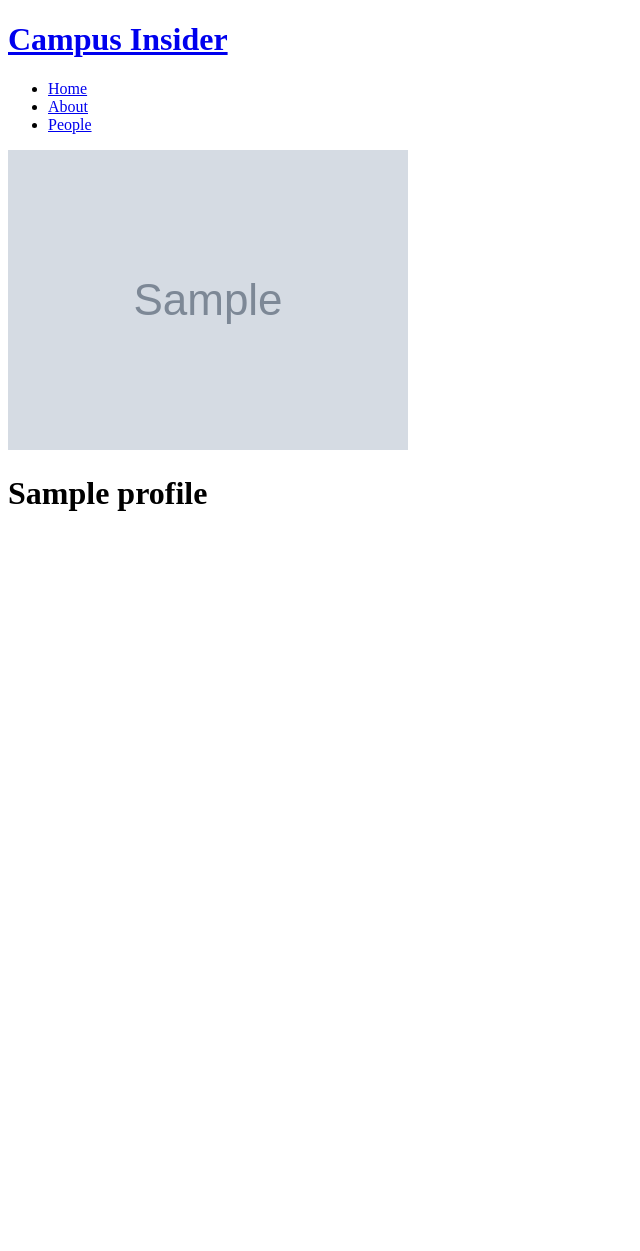
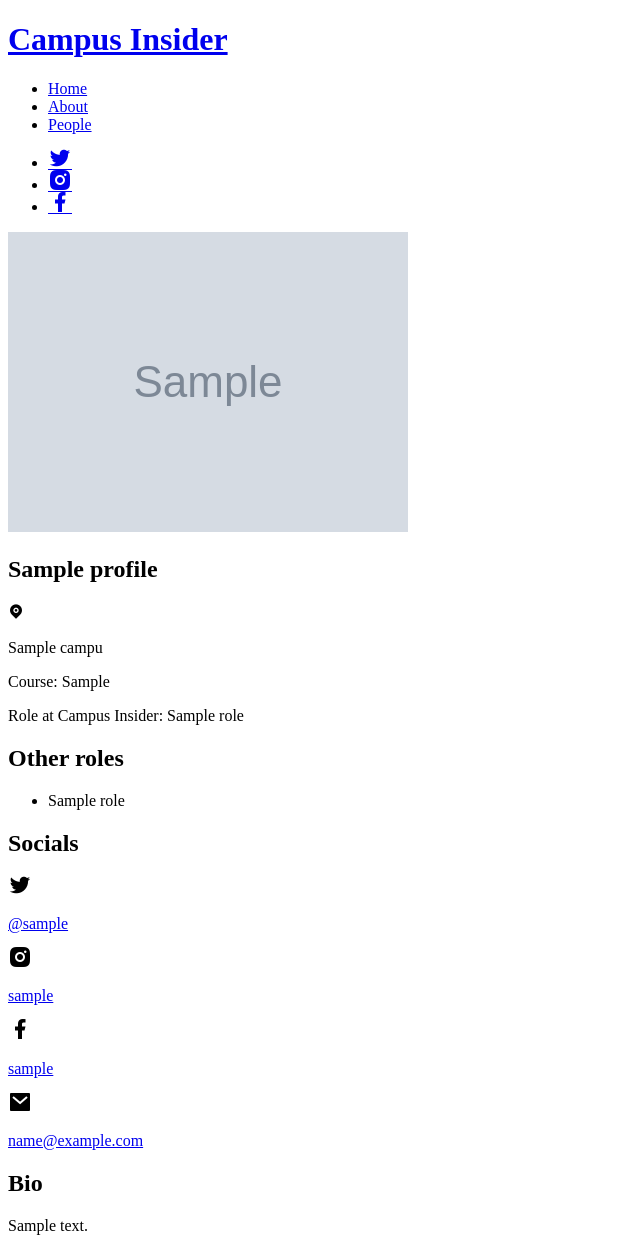
Before and after one commit to kesdigital/campusinsider-django, a Django app: a page that uses templates/base.html in a window 1280 px wide. Shown: the whole page, without its empty margins (0-640 px from the left). Before the commit the page ends 511 px from the top, so only its background shows below. Run offline with Django 4.2, Linux system fonts and the light colour scheme; tables that the repository leaves empty hold one stand-in row (values such as "Sample post"); grey boxes marked "Sample" are stand-in pictures.

Commit message:
Add profile content and details to people/profile_detail.html

```diff
--- a/apps/people/views.py
+++ b/apps/people/views.py
@@ -1,4 +1,4 @@
-from django.http import HttpRequest, HttpResponse, Http404
+from django.http import Http404, HttpRequest, HttpResponse
 from django.shortcuts import get_object_or_404, render
 from django.views import View
 
@@ -12,6 +12,9 @@
 
 class ProfileDetailView(View):
     def get(self, request: HttpRequest, slug) -> HttpResponse:
-        profile = get_object_or_404(Profile, slug=slug)
+        try:
+            profile = Profile.objects.select_related("campus", "main_role").get(slug=slug)
+        except Profile.DoesNotExist:
+            raise Http404("Profile does not exist")
         context = {"profile": profile}
         return render(request, "people/profile_detail.html", context)
--- a/templates/base.html
+++ b/templates/base.html
@@ -4,6 +4,7 @@
   <meta charset="UTF-8">
   <meta http-equiv="X-UA-Compatible" content="IE=edge">
   <meta name="viewport" content="width=device-width, initial-scale=1.0">
+  <link href="https://cdn.jsdelivr.net/npm/remixicon@2.5.0/fonts/remixicon.css" rel="stylesheet">
   {% block head %}{% endblock head %}
 </head>
 <body>
@@ -28,6 +29,24 @@
       </ul>
     </nav>
 
+    <ul class="header__socials">
+      <li>
+        <a href="#">
+          <i class="ri-twitter-fill ri-xl"></i>
+        </a>
+      </li>
+      <li>
+        <a href="#">
+          <i class="ri-instagram-fill ri-xl"></i>
+        </a>
+      </li>
+      <li>
+        <a href="#">
+          <i class="ri-facebook-fill ri-xl"></i>
+        </a>
+      </li>
+    </ul>
+
   </header>
   {% endblock nav %}
   {% block main %}{% endblock main %}
--- a/templates/people/profile_detail.html
+++ b/templates/people/profile_detail.html
@@ -1,12 +1,73 @@
 {% extends 'base.html' %}
 
 {% block head %}
-<title>Campus Insider | {{ profile.name }}</title>
+  <title>Campus Insider | {{ profile.name }}</title>
 {% endblock head %}
 
 {% block main %}
-<main>
-  <img src="{{ profile.avatar.url }}" alt="{{ profile.name }}">
-  <h1>{{ profile.name }}</h1>
-</main>
+  <main class="profile">
+    <section class="profile__intro">
+
+      <img src="{{ profile.avatar.url }}" alt="{{ profile.name }}">
+      <h1>{{ profile.name }}</h1>
+
+      {% if profile.campus %}
+        <div class="campus-chip">
+          <i class="ri-map-pin-fill"></i>
+          <p>{{ profile.campus.name }}</p>
+        </div>
+      {% endif %}
+
+    </section>
+
+    <section class="profile__details">
+      {% if profile.course %}
+        <p>Course: {{ profile.course }}</p>
+      {% endif %}
+      <p>Role at Campus Insider: {{ profile.main_role.name }}</p>
+      {% if profile.other_roles %}
+      <h2>Other roles</h2>
+        <ul>
+          {% for role in profile.other_roles.all %}
+            <li>{{ role.name }}</li>
+          {% endfor %}
+        </ul>
+      {% else %}
+        <p>None</p>
+      {% endif %}
+
+      <h2>Socials</h2>
+      {% if profile.twitter_url %}
+        <div class="social-container">
+          <i class="ri-twitter-fill ri-xl"></i>
+          <p><a href="{{ profile.twitter_url}}">@{{profile.twitter_username}}</a></p>
+        </div>
+      {% endif %}
+
+      {% if profile.instagram_url %}
+        <div class="social-container">
+          <i class="ri-instagram-fill ri-xl"></i>
+          <p><a href="{{ profile.instagram_url}}">{{profile.instagram_username}}</a></p>
+        </div>
+      {% endif %}
+
+      {% if profile.facebook_url %}
+        <div class="social-container">
+          <i class="ri-facebook-fill ri-xl"></i>
+          <p><a href="{{ profile.facebook_url}}">{{profile.facebook_username}}</a></p>
+        </div>
+      {% endif %}
+
+      {% if profile.public_email %}
+        <div class="social-container">
+          <i class="ri-mail-fill ri-xl"></i>
+          <p><a href="mailto:{{ profile.public_email}}">{{profile.public_email}}</a></p>
+        </div>
+      {% endif %}
+    </section>
+    <section class="profile__bio">
+      <h2>Bio</h2>
+      <p>{{ profile.bio }}</p>
+    </section>
+  </main>
 {% endblock main %}
```
